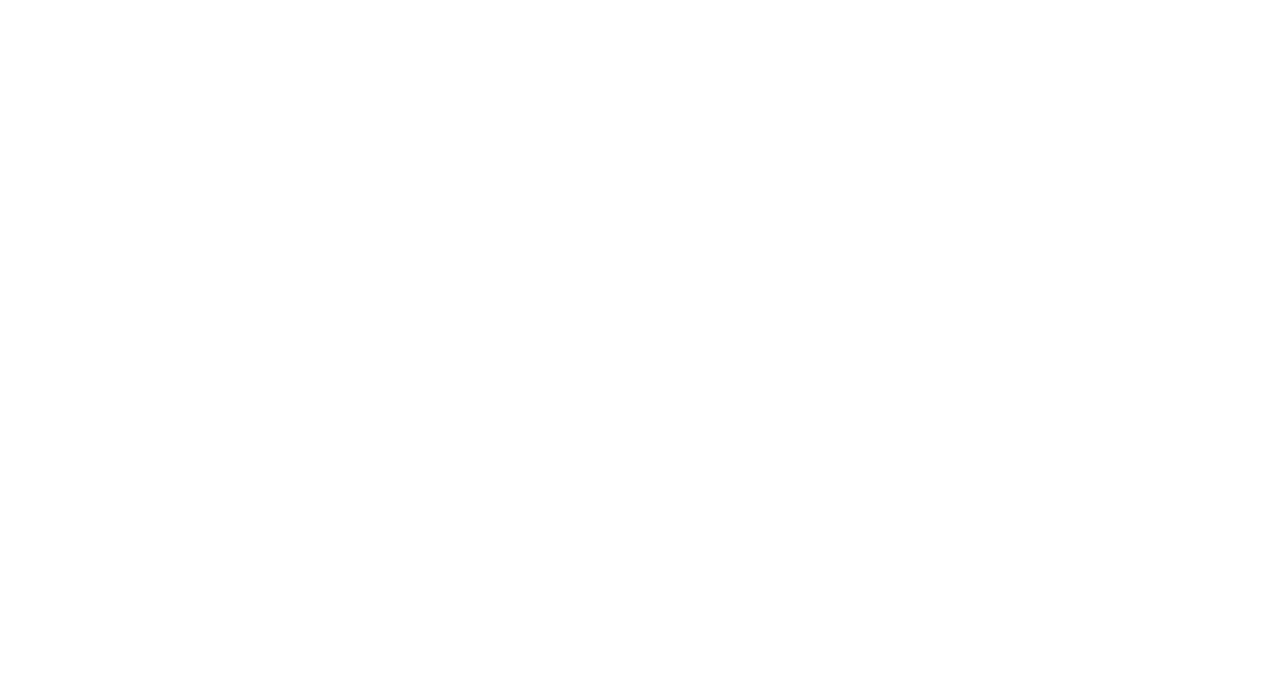
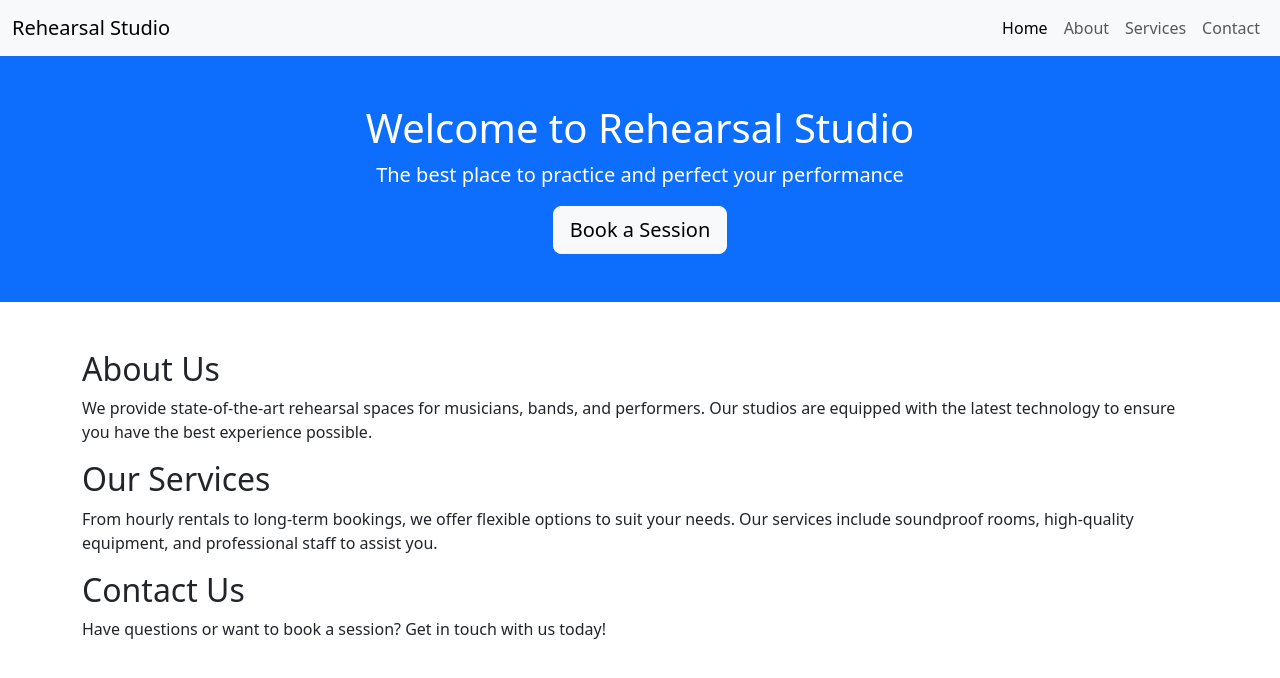
Before and after one commit to CharlesTack/rehearsal-studio, a plain HTML site: page index.html in a window 1280 px wide. Drawn offline with nearby package versions, Linux system fonts and the light colour scheme.

Commit message:
Copilot add initial structure

```diff
--- a/index.html
+++ b/index.html
@@ -14,8 +14,59 @@
 </head>
 
 <body>
+    <!-- Navigation Bar -->
+    <nav class="navbar navbar-expand-lg navbar-light bg-light">
+        <div class="container-fluid">
+            <a class="navbar-brand" href="#">Rehearsal Studio</a>
+            <button class="navbar-toggler" type="button" data-bs-toggle="collapse" data-bs-target="#navbarNav"
+                aria-controls="navbarNav" aria-expanded="false" aria-label="Toggle navigation">
+                <span class="navbar-toggler-icon"></span>
+            </button>
+            <div class="collapse navbar-collapse" id="navbarNav">
+                <ul class="navbar-nav ms-auto">
+                    <li class="nav-item">
+                        <a class="nav-link active" aria-current="page" href="#">Home</a>
+                    </li>
+                    <li class="nav-item">
+                        <a class="nav-link" href="#">About</a>
+                    </li>
+                    <li class="nav-item">
+                        <a class="nav-link" href="#">Services</a>
+                    </li>
+                    <li class="nav-item">
+                        <a class="nav-link" href="#">Contact</a>
+                    </li>
+                </ul>
+            </div>
+        </div>
+    </nav>
 
+    <!-- Hero Section -->
+    <header class="bg-primary text-white text-center py-5">
+        <div class="container">
+            <h1>Welcome to Rehearsal Studio</h1>
+            <p class="lead">The best place to practice and perfect your performance</p>
+            <a href="#" class="btn btn-light btn-lg">Book a Session</a>
+        </div>
+    </header>
 
+    <!-- Main Content -->
+    <main class="container my-5">
+        <section>
+            <h2>About Us</h2>
+            <p>We provide state-of-the-art rehearsal spaces for musicians, bands, and performers. Our studios are equipped with the latest technology to ensure you have the best experience possible.</p>
+        </section>
+
+        <section>
+            <h2>Our Services</h2>
+            <p>From hourly rentals to long-term bookings, we offer flexible options to suit your needs. Our services include soundproof rooms, high-quality equipment, and professional staff to assist you.</p>
+        </section>
+
+        <section>
+            <h2>Contact Us</h2>
+            <p>Have questions or want to book a session? Get in touch with us today!</p>
+        </section>
+    </main>
 
     <!-- JavaScript Script -->
     <script src="assets/javascript/script.js"></script>
@@ -23,7 +74,6 @@
     <script src="https://cdn.jsdelivr.net/npm/bootstrap@5.3.3/dist/js/bootstrap.bundle.min.js"
         integrity="sha384-YvpcrYf0tY3lHB60NNkmXc5s9fDVZLESaAA55NDzOxhy9GkcIdslK1eN7N6jIeHz"
         crossorigin="anonymous"></script>
-
 </body>
 
 </html>
```
